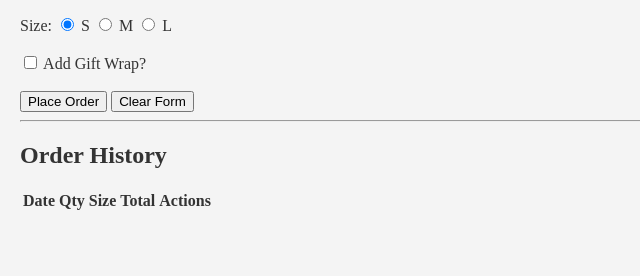
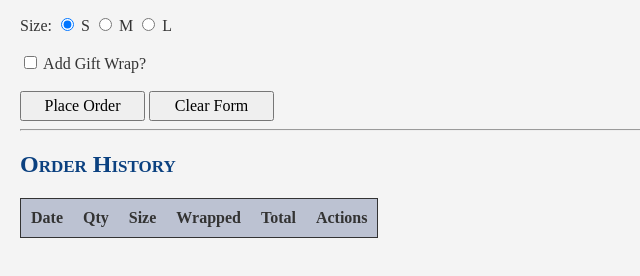
Before and after one commit to CIT93/sarak-pub, a plain HTML site: page w6/index.html in a window 1280 px wide. Shown: the part 104-380 px from the top of the page, without its empty margins (0-640 px from the left). Drawn offline with Linux system fonts and the light colour scheme.

Commit message:
Step 2 Complete

```diff
--- a/w6/index.html
+++ b/w6/index.html
@@ -50,6 +50,7 @@
                     <th>Date</th>
                     <th>Qty</th>
                     <th>Size</th>
+                    <th>Wrapped</th>
                     <th>Total</th>
                     <th>Actions</th>
                 </tr>
--- a/w6/style.css
+++ b/w6/style.css
@@ -5,7 +5,7 @@ body {
     color: #333;
 }
 
-h1 {
+h1, h2 {
     color: #0b4180;
     font-variant: small-caps;
 }
@@ -23,3 +23,27 @@ p {
    box-shadow: 0 2px 5px rgba(0,0,0,0.1);
    border-radius: 8px;
 }
+
+button {
+    font: inherit;
+    width: 125px;
+    height: 30px;
+}
+
+table {
+    border: 1px solid #333;
+    border-collapse: collapse;
+    text-align: center;
+}
+
+tr:hover {
+    background-color: #ffffff;
+}
+
+th, td {
+    padding: 10px;
+}
+
+th {
+    background-color: #bcc2d2;
+}
```
Also changed, not shown: w6/order-list.js (added, +39 -0 lines).
